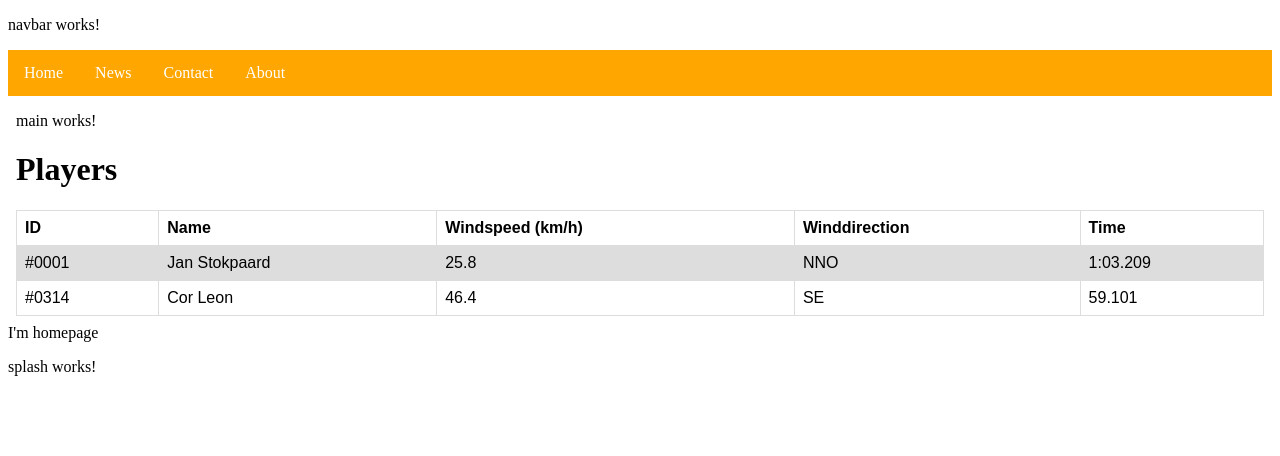
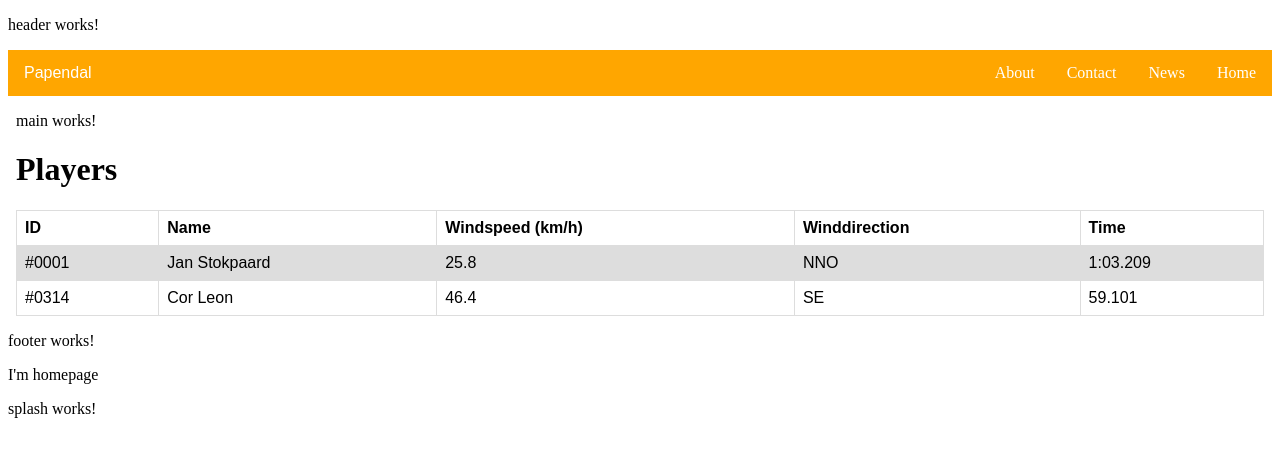
Before and after one commit to TheCodeCompany-Sem/BMX-TEAMNL-IOT, an Angular app in the folder bmx-app/: page /homepage in a window 1280 px wide. Shown: the top 456 px of the page. Built offline with nearby package versions, Linux system fonts and the light colour scheme.

Commit message:
modified navbar

```diff
--- a/bmx-app/src/app/generic/navbar/navbar.component.css
+++ b/bmx-app/src/app/generic/navbar/navbar.component.css
@@ -7,7 +7,7 @@ ul {
   }
 
   li {
-    float: left;
+    float: right;
   }
 
   li a {
@@ -18,7 +18,20 @@ ul {
     text-decoration: none;
   }
 
-  /* Change the link color to #111 (black) on hover */
+  /* Change the link color to #c58000 (deep orange) on hover */
   li a:hover {
     background-color: #c58000;
   }
+
+  ol {
+    float: left;
+    color: white;
+    text-align: center;
+    padding: 14px 16px;
+    font-family: Arial, Helvetica, sans-serif;
+  }
+
+  ol a{
+    display: block;
+    text-decoration: none;
+  }
--- a/bmx-app/src/app/generic/navbar/navbar.component.html
+++ b/bmx-app/src/app/generic/navbar/navbar.component.html
@@ -1,7 +1,7 @@
-<p>navbar works!</p>
 <ul>
-    <li><a href="default.asp">Home</a></li>
-    <li><a href="news.asp">News</a></li>
-    <li><a href="contact.asp">Contact</a></li>
-    <li><a href="about.asp">About</a></li>
-  </ul>
+  <ol>Papendal</ol>
+  <li><a href="default.asp">Home</a></li>
+  <li><a href="news.asp">News</a></li>
+  <li><a href="contact.asp">Contact</a></li>
+  <li><a href="about.asp">About</a></li>
+</ul>
--- a/bmx-app/src/app/main/main.component.html
+++ b/bmx-app/src/app/main/main.component.html
@@ -1,3 +1,4 @@
+<app-header></app-header>
 <app-navbar></app-navbar>
 <body>
     <p>main works!</p>
@@ -26,3 +27,4 @@
         </tr>
     </table>
 </body>
+<app-footer></app-footer>
```
